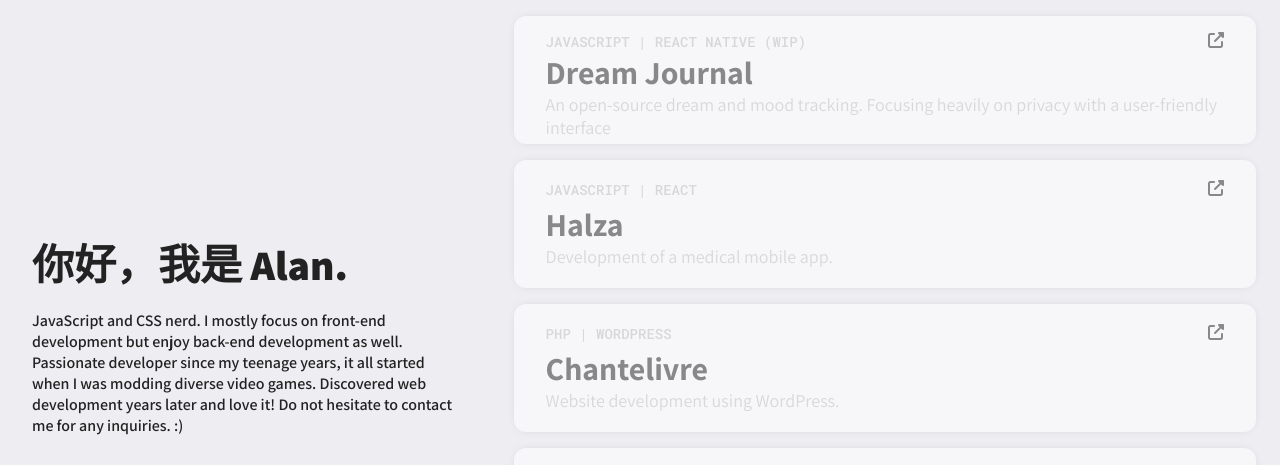
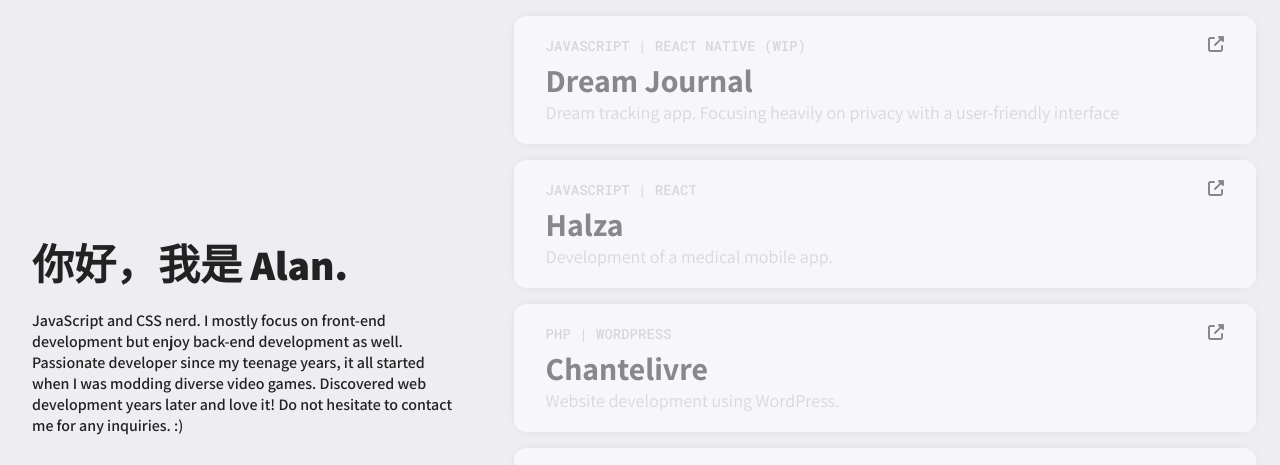
Before and after one commit to yunseok/local.js, a plain HTML site: page index.html in a window 1280 px wide. Shown: the top 465 px of the page. Drawn offline with Linux system fonts and the light colour scheme.

Commit message:
Fixed 1st item description

```diff
--- a/index.html
+++ b/index.html
@@ -39,7 +39,7 @@
                 </div>
                 <div class="project-card--title">
                     <h2>Dream Journal</h2>
-                    <p>An open-source dream and mood tracking. Focusing heavily on privacy with a user-friendly
+                    <p>Dream tracking app. Focusing heavily on privacy with a user-friendly
                         interface</p>
                 </div>
             </div>
```
